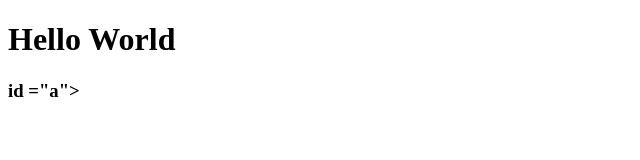
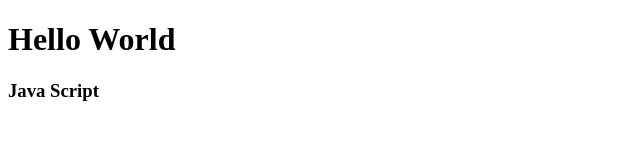
Before and after one commit to ankushthummar25/Java-Script_Language, a plain HTML site: page Basic Functions/basicFun.html in a window 1280 px wide. Shown: the full height of the page, 0-640 px from the left. Drawn offline with Linux system fonts and the light colour scheme.

Commit message:
14-2-2024

```diff
--- a/Basic Functions/basicFun.html
+++ b/Basic Functions/basicFun.html
@@ -7,7 +7,7 @@
     </head>
     <body>
         <h1>Hello World</h1>
-        <h3> id ="a"> </h3>
+        <h3 id ="a">Java Script</h3>
         <script src = "basicFun.js"></script>
     </body>
 </html>
```
